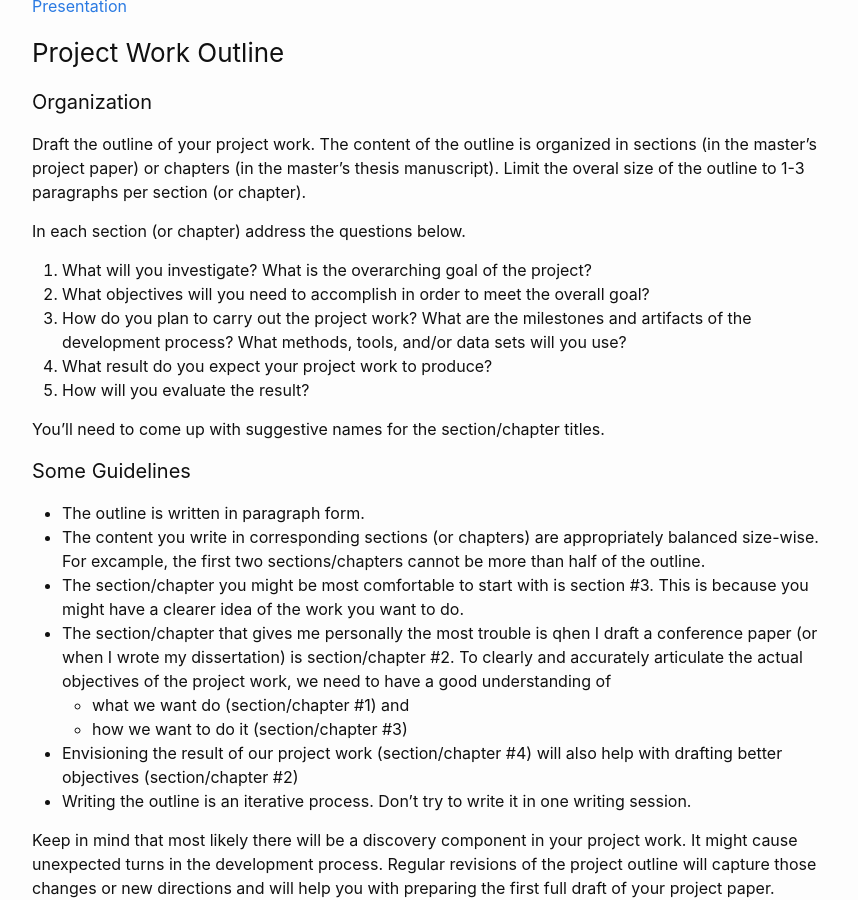
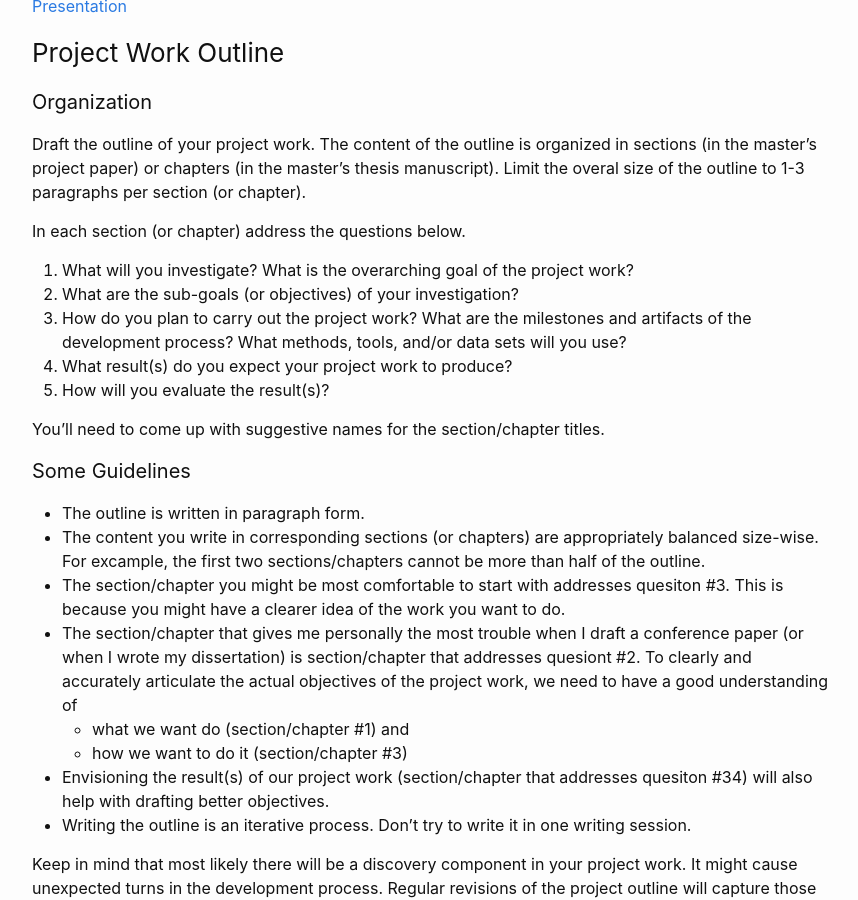
Before and after one commit to unh-comp-master-project/unh-comp-master-project.github.io, a Jekyll site: the page built from work-products.md, in a window 1280 px wide and 900 px high, scrolled down 540 px. Shown: the whole window, without its empty margins (208-1066 px from the left). Built offline with Jekyll 4.4.1, drawn with Linux system fonts in a browser that asks for light colours.

Commit message:
updated project outline activity and product

```diff
--- a/work-products.md
+++ b/work-products.md
@@ -19,13 +19,12 @@ manuscript). Limit the overal size of the outline to 1-3 paragraphs per
 section (or chapter).
 
 In each section (or chapter) address the questions below.
-1. What will you investigate? What is the overarching goal of the project?
-2. What objectives will you need to accomplish in order to meet the overall
-goal?
+1. What will you investigate? What is the overarching goal of the project work?
+2. What are the sub-goals (or objectives) of your investigation?
 3. How do you plan to carry out the project work? What are the milestones and artifacts of the development process? What methods, tools, and/or data sets
 will you use?
-4. What result do you expect your project work to produce?
-5. How will you evaluate the result?
+4. What result(s) do you expect your project work to produce?
+5. How will you evaluate the result(s)?
 
 You'll need to come up with suggestive names for the section/chapter titles.
 
@@ -35,16 +34,17 @@ You'll need to come up with suggestive names for the section/chapter titles.
 * The content you write in corresponding sections (or chapters) are
 appropriately balanced size-wise. For excample, the first
 two sections/chapters cannot be more than half of the outline.
-* The section/chapter you might be most comfortable to start with is section
-#3. This is because you might have a clearer idea of the work you want to do.
-* The section/chapter that gives me personally the most trouble is qhen I
+* The section/chapter you might be most comfortable to start with addresses
+quesiton #3. This is because you might have a clearer idea of the work you want
+to do.
+* The section/chapter that gives me personally the most trouble when I
 draft a conference paper (or when I wrote my dissertation) is section/chapter
-#2. To clearly and accurately articulate the actual objectives of the project
-work, we need to have a good understanding of
+that addresses quesiont #2. To clearly and accurately articulate the actual
+objectives of the project work, we need to have a good understanding of
   * what we want do (section/chapter #1) and
   * how we want to do it (section/chapter #3)
-* Envisioning the result of our project work (section/chapter #4) will also
-help with drafting better objectives (section/chapter #2)
+* Envisioning the result(s) of our project work (section/chapter that addresses
+quesiton #34) will also help with drafting better objectives.
 * Writing the outline is an iterative process. Don't try to write it in one
 writing session.
 
```
Also changed, not shown: weekly-schedule.md (+1 -0 lines).
